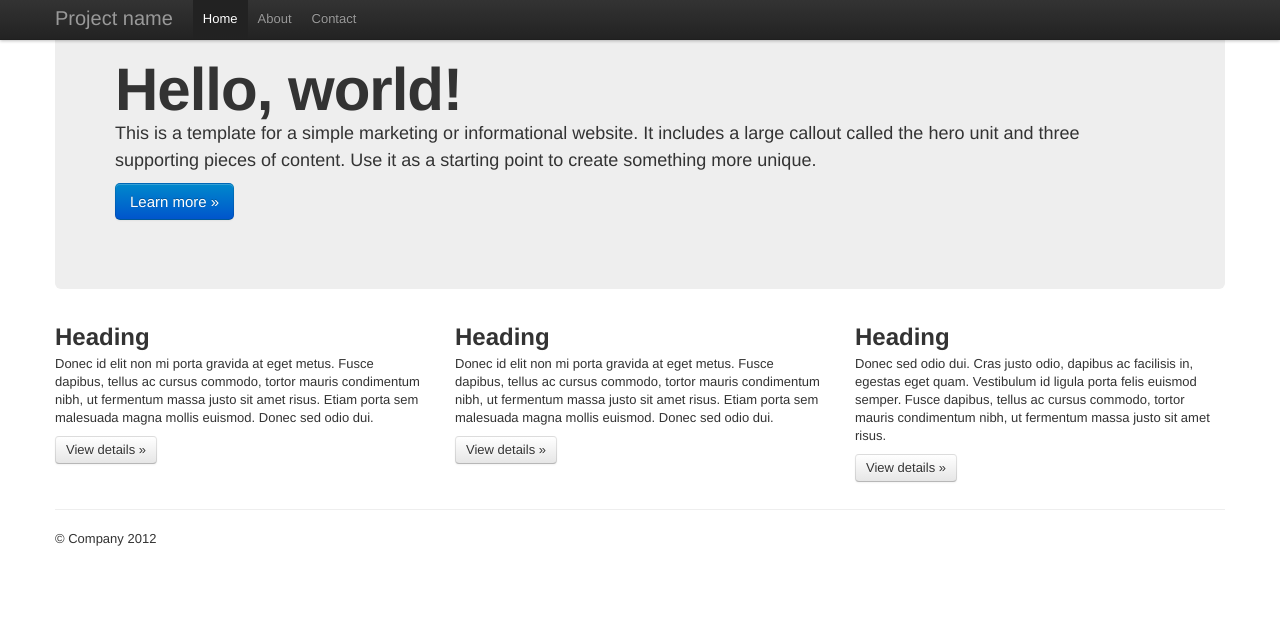
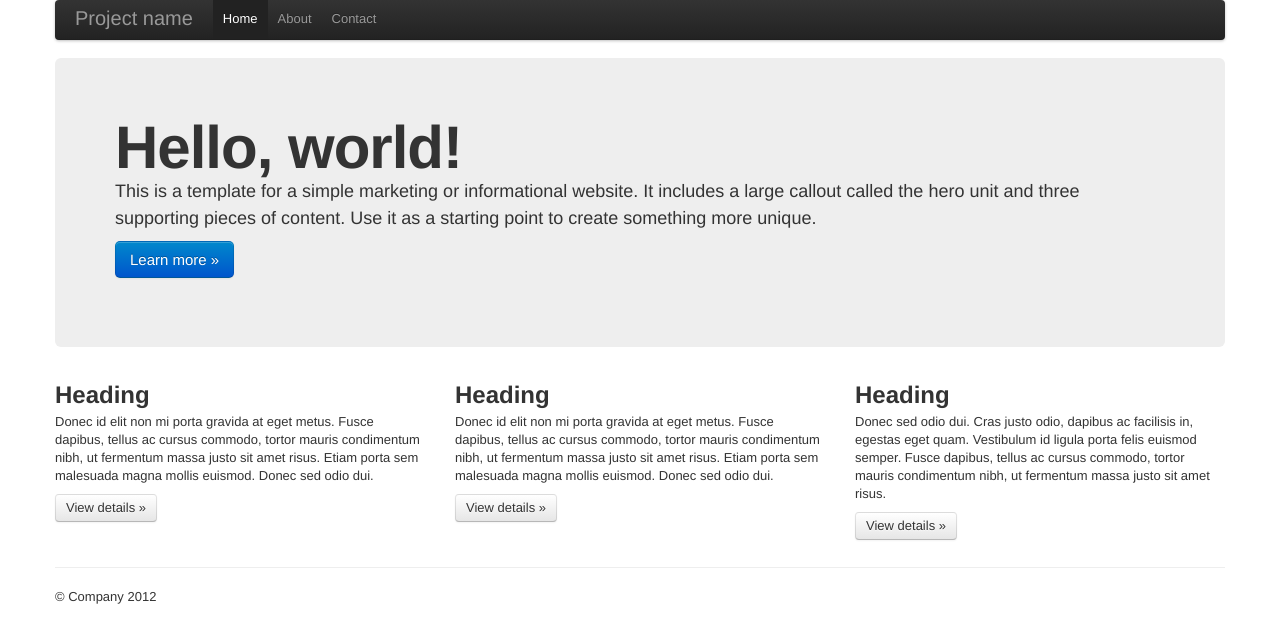
Before and after one commit to munenedenis/FindMySchool, a Jekyll site: the page built from index.html, in a window 1280 px wide. Shown: the top 643 px of the page. Built offline with Jekyll 4.4.1, drawn with Linux system fonts in a browser that asks for light colours; nearby versions of some CDN libraries.

Commit message:
Fixed default layout and code indentation.

```diff
--- a/_layouts/default.html
+++ b/_layouts/default.html
@@ -20,9 +20,9 @@
 <body>
 	<!--[if lt IE 7]><p class=chromeframe>Your browser is <em>ancient!</em> <a href="http://browsehappy.com/">Upgrade to a different browser</a> or <a href="http://www.google.com/chromeframe/?redirect=true">install Google Chrome Frame</a> to experience this site.</p><![endif]-->
 
-    <div class="navbar navbar-fixed-top">
+	<div class="container">
+		<div class="navbar">
 			<div class="navbar-inner">
-        <div class="container">
 				<a class="btn btn-navbar" data-toggle="collapse" data-target=".nav-collapse">
 					<span class="icon-bar"></span>
 					<span class="icon-bar"></span>
@@ -38,9 +38,6 @@
 				</div><!--/.nav-collapse -->
 			</div>
 		</div>
-    </div>
-
-    <div class="container">
 
 		{{ content }}
 
@@ -51,6 +48,7 @@
 		</footer>
 
 	</div> <!-- /container -->
+
 	<script src="//ajax.googleapis.com/ajax/libs/jquery/1.8.0/jquery.min.js"></script>
 	<script>window.jQuery || document.write('<script src="js/libs/jquery-1.8.0.min.js"><\/script>')</script>
 
```
Lines whose indentation alone changed are shown as unchanged.
